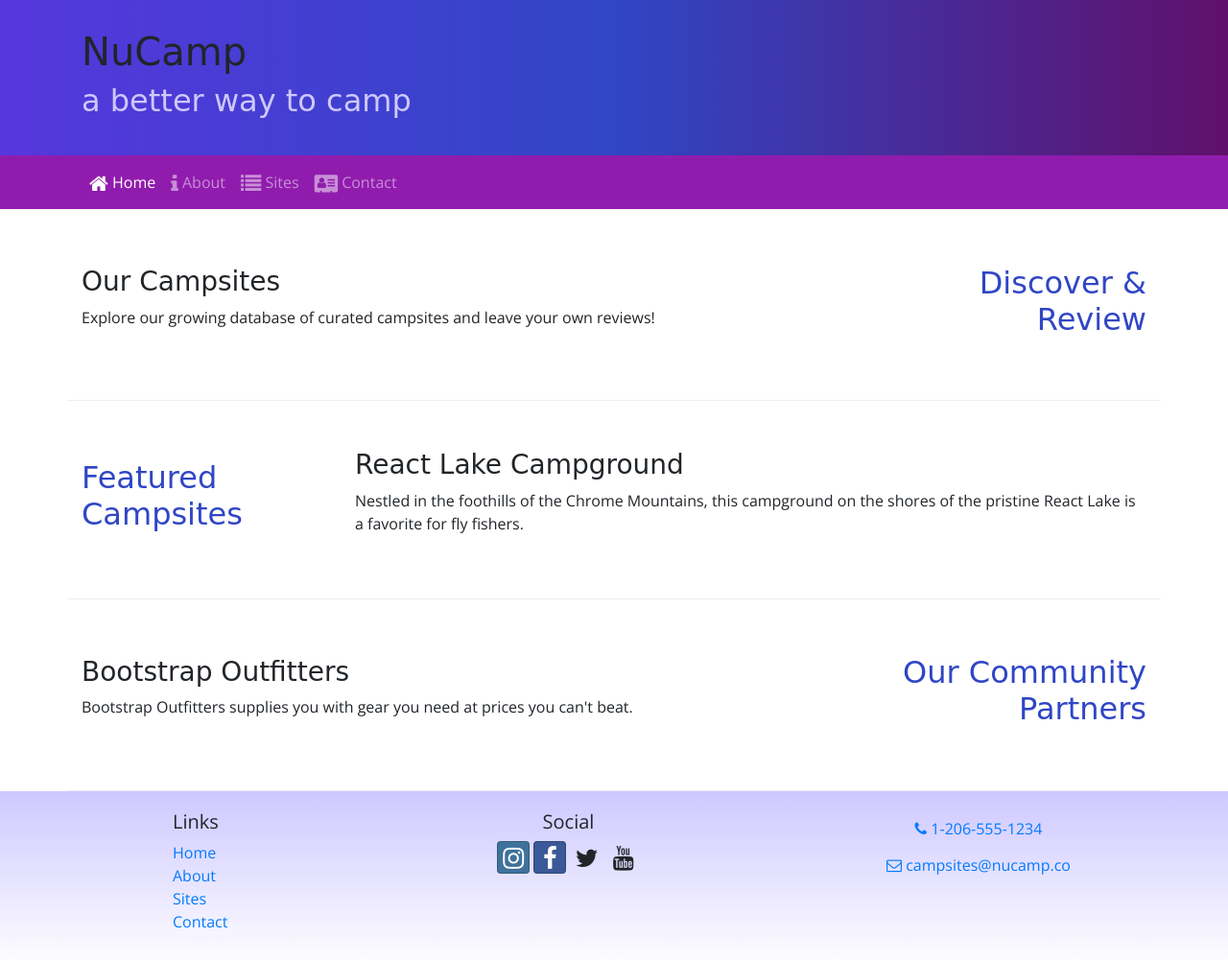
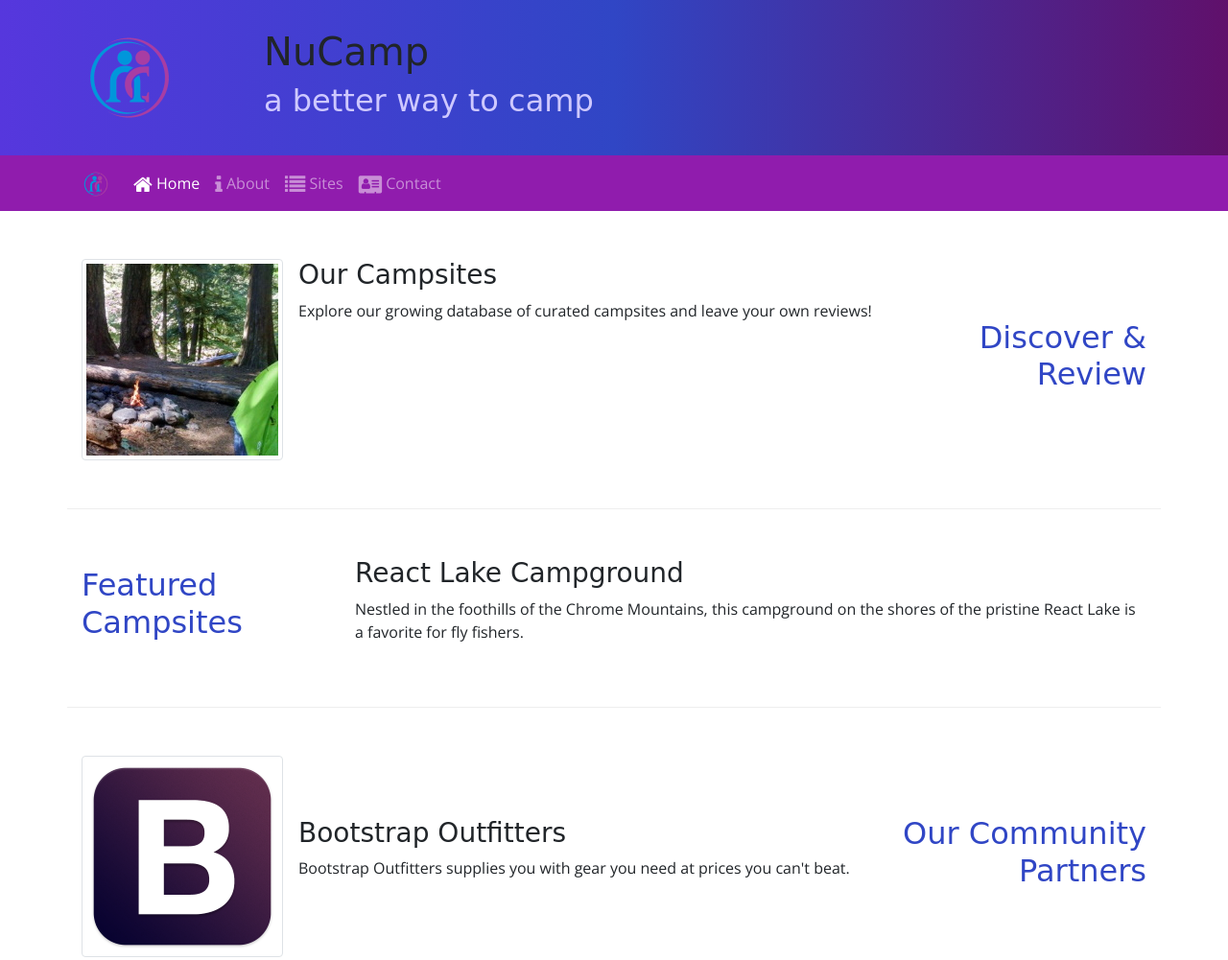
Before and after one commit to thiyaguj19-mt/nucampsite, a website: page index.html in a window 1280 px wide. Shown: the top 1001 px of the page at 96% size. Drawn offline with nearby package versions, Linux system fonts and the light colour scheme.

Commit message:
add media component

```diff
--- a/index.html
+++ b/index.html
@@ -22,6 +22,9 @@
     <header class="jumbotron jumbotron-fluid">
         <div class="container">
             <div class="row">
+                <div class="col-4 col-sm-3 col-md-2 align-self-center">
+                    <img src="img/logo.png" class="img-fluid" />
+                 </div>
                 <div class="col">
                     <h1>NuCamp</h1>
                     <h2>a better way to camp</h2>
@@ -32,6 +35,7 @@
 
     <nav class="navbar navbar-expand-sm navbar-dark sticky-top">
         <div class="container">
+            <a class="navbar-brand" href="#"><img src="img/logo.png" height="30" width="30" /></a>
             <button type="button" class="navbar-toggler ml-auto" data-toggle="collapse" data-target="#nucampNavbar">
                 <span class="navbar-toggler-icon"></span>
             </button>
@@ -52,8 +56,13 @@
                 <h2 class="text-sm-right">Discover & Review</h2>
             </div>
             <div class="col">
-                <h3>Our Campsites</h3>
-                <p>Explore our growing database of curated campsites and leave your own reviews!</p>
+                <div class="media">
+                    <img class="d-flex mr-3 img-thumbnail" src="img/breadcrumb-trail-thumb.jpg" alt="Breadcrumb Trail"/>
+                    <div class="media-body">
+                        <h3>Our Campsites</h3>
+                        <p>Explore our growing database of curated campsites and leave your own reviews!</p>
+                    </div>
+                </div>
             </div>
         </div>
 
@@ -72,8 +81,13 @@
                 <h2 class="text-sm-right">Our Community Partners</h2>
             </div>
             <div class="col">
-                <h3>Bootstrap Outfitters</h3>
-                <p>Bootstrap Outfitters supplies you with gear you need at prices you can't beat.</p>
+                <div class="media">
+                    <img class="d-flex mr-3 img-thumbnail" src="img/bootstrap-thumb.png" alt="Bootstrap Outfitters" />
+                    <div class="media-body align-self-center">
+                        <h3>Bootstrap Outfitters</h3>
+        				<p class="d-none d-sm-block">Bootstrap Outfitters supplies you with gear you need at prices you can't beat.</p>
+                    </div>
+                </div>
             </div>
         </div>
     </div>
```
Also changed, not shown: aboutus.html (+4 -0 lines), contactus.html (+4 -0 lines), img/bootstrap-thumb.png (added), img/breadcrumb-trail-thumb.jpg (added), img/breadcrumb-trail.jpg (added), img/chrome-river-thumb.jpg (added), img/chrome-river.jpg (added), img/logo.png (added), img/react-lake-thumb.jpg (added), img/react-lake.jpg (added).
